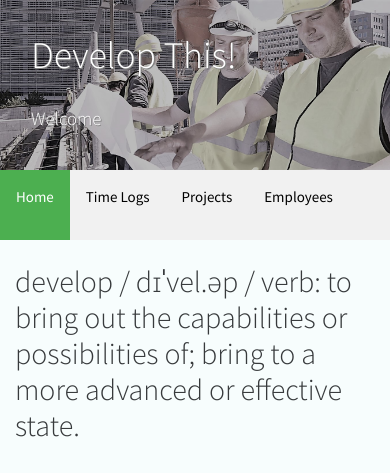
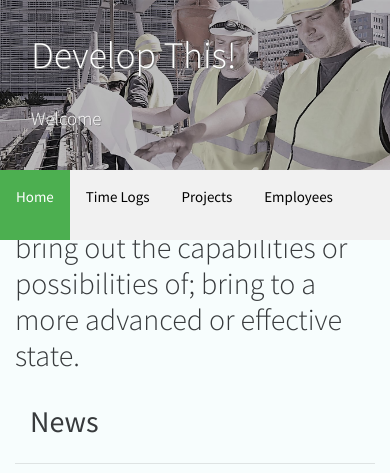
Before and after one commit to brendanoshea84/construction, a Flask app: page /home in a window 390 px wide. Shown: the top 473 px of the page. Run offline with Flask 2, Linux system fonts and the light colour scheme; data that the repository does not hold is empty; some libraries are stand-ins or nearby versions.

Commit message:
fixed stick jumbotron and sidenav

```diff
--- a/static/css/style.css
+++ b/static/css/style.css
@@ -257,6 +257,10 @@
         display: flex;
         padding: 0;
     }
+    .long {
+        position: fixed;
+        z-index: 20;
+    }
     .adjust {
         margin: 0;
     }
```
